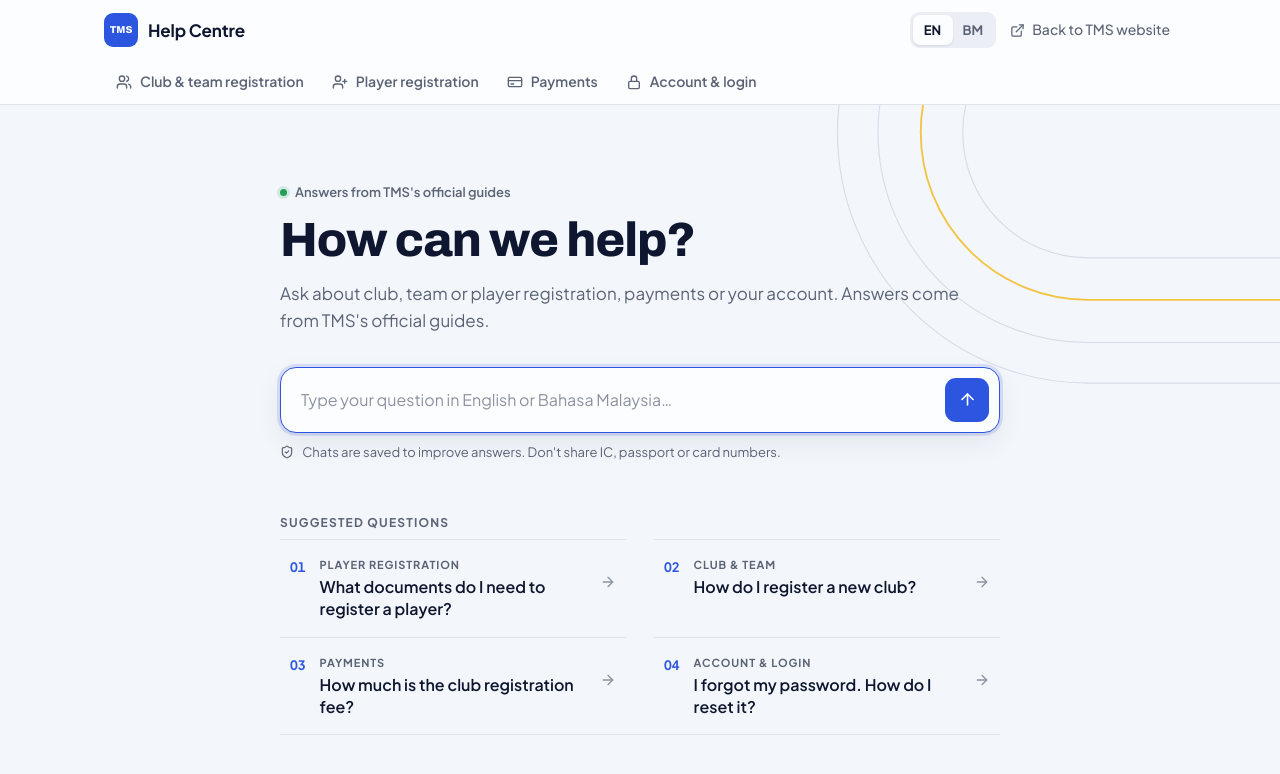
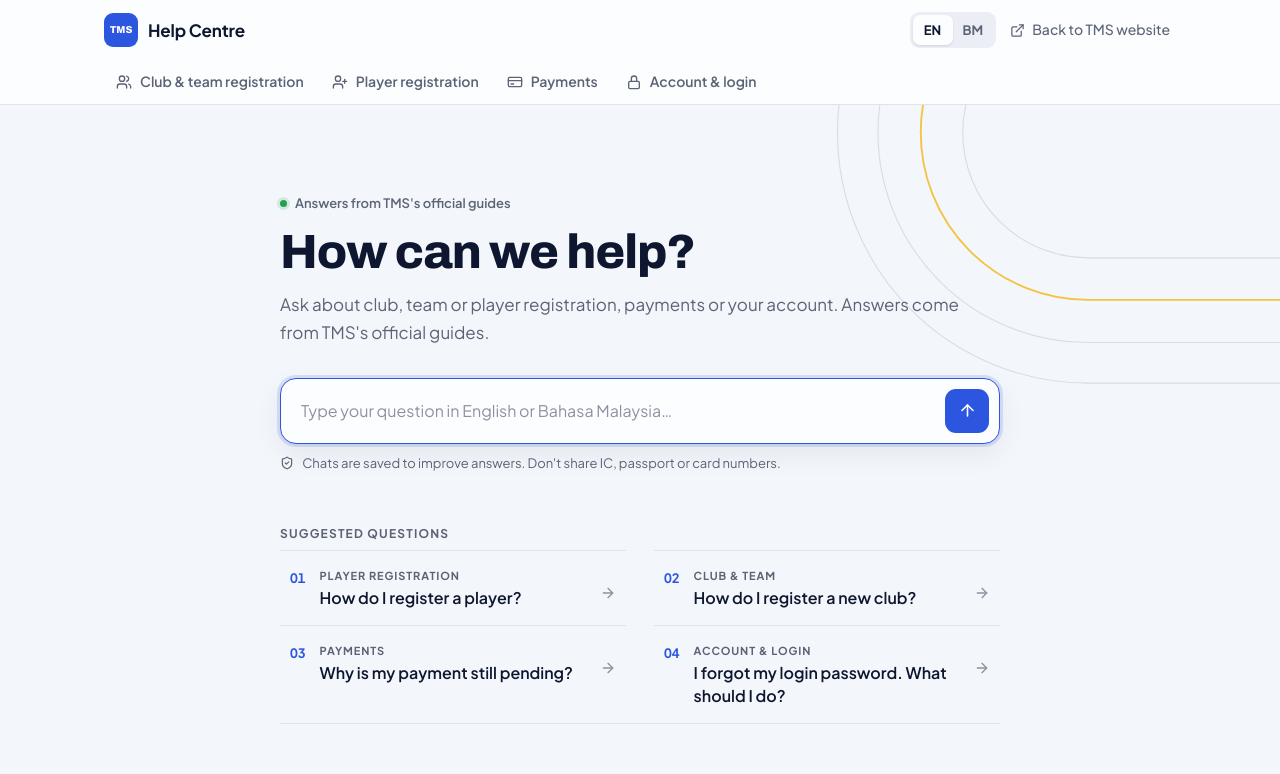
Before and after one commit to Sadvi108/TMS-AI-Assistant, a PHP site: page /v1/ in a window 1280 px wide. Shown: the top 774 px of the page. Run offline with PHP 8.4, Linux system fonts and the light colour scheme.

Commit message:
Use FAQ questions as the site's suggested questions
Two of the four starter cards ("What documents do I need to register a
player?", "How much is the club registration fee?") came from the design
mock-up and aren't in the FAQ, so the first click got "I can't answer
that". Every suggested question is now worded exactly as in the FAQ and
returns TMS's approved answer as Verified.

tools/faq-check.php --suggestions checks the wording against the CSV and
asks every suggestion (English and Bahasa Malaysia) through the site.

Co-Authored-By: Claude Opus 5.5 <noreply@anthropic.com>

```diff
--- a/src/topics.php
+++ b/src/topics.php
@@ -5,6 +5,10 @@ declare(strict_types=1);
 /*
  * Sidebar topics and their suggested questions.
  * "featured" picks the cards on the first screen: [topic id, question index].
+ *
+ * Every English question is worded exactly as in the FAQ knowledge base
+ * (tools/faq.csv), so clicking it returns TMS's approved answer as Verified.
+ * tools/faq-check.php --suggestions checks that this stays true.
  */
 return [
     'topics' => [
@@ -16,7 +20,7 @@ return [
             'questions' => [
                 ['en' => 'How do I register a new club?', 'ms' => 'Bagaimanakah cara mendaftar kelab baharu?'],
                 ['en' => 'My club is already registered. What should I do?', 'ms' => 'Kelab saya sudah berdaftar. Apa yang perlu saya lakukan?'],
-                ['en' => 'Can my club take part in more than one tournament?', 'ms' => 'Bolehkah kelab saya menyertai lebih daripada satu kejohanan?'],
+                ['en' => 'Can my club participate in multiple tournaments?', 'ms' => 'Bolehkah kelab saya menyertai beberapa kejohanan?'],
             ],
         ],
         [
@@ -25,10 +29,10 @@ return [
             'label' => ['en' => 'Player registration', 'ms' => 'Pendaftaran pemain'],
             'short' => ['en' => 'Player registration', 'ms' => 'Pendaftaran pemain'],
             'questions' => [
-                ['en' => 'What documents do I need to register a player?', 'ms' => 'Apakah dokumen yang diperlukan untuk mendaftar pemain?'],
                 ['en' => 'How do I register a player?', 'ms' => 'Bagaimanakah cara mendaftar pemain?'],
-                ['en' => 'Can a player be registered with two clubs in one season?', 'ms' => 'Bolehkah seorang pemain didaftarkan dengan dua kelab dalam satu musim?'],
                 ['en' => "Why can't I register my player?", 'ms' => 'Kenapa saya tidak dapat mendaftar pemain saya?'],
+                ['en' => 'Can one player register for multiple events?', 'ms' => 'Bolehkah seorang pemain mendaftar untuk beberapa acara?'],
+                ['en' => "Why is my player's name missing?", 'ms' => 'Kenapa nama pemain saya tiada?'],
             ],
         ],
         [
@@ -37,8 +41,9 @@ return [
             'label' => ['en' => 'Payments', 'ms' => 'Pembayaran'],
             'short' => ['en' => 'Payments', 'ms' => 'Pembayaran'],
             'questions' => [
-                ['en' => 'How much is the club registration fee?', 'ms' => 'Berapakah yuran pendaftaran kelab?'],
                 ['en' => 'Why is my payment still pending?', 'ms' => 'Kenapa pembayaran saya masih belum disahkan?'],
+                ['en' => 'How do I check my registration fee?', 'ms' => 'Bagaimanakah cara menyemak yuran pendaftaran saya?'],
+                ['en' => 'What should I do if I paid but my registration is not confirmed?', 'ms' => 'Apa yang perlu saya lakukan jika saya sudah membayar tetapi pendaftaran belum disahkan?'],
                 ['en' => 'Can I cancel my registration and get a refund?', 'ms' => 'Bolehkah saya membatalkan pendaftaran dan mendapat bayaran balik?'],
             ],
         ],
@@ -48,7 +53,7 @@ return [
             'label' => ['en' => 'Account & login', 'ms' => 'Akaun & log masuk'],
             'short' => ['en' => 'Account & login', 'ms' => 'Akaun & log masuk'],
             'questions' => [
-                ['en' => 'I forgot my password. How do I reset it?', 'ms' => 'Saya terlupa kata laluan. Bagaimanakah cara menetapkannya semula?'],
+                ['en' => 'I forgot my login password. What should I do?', 'ms' => 'Saya terlupa kata laluan log masuk. Apa yang perlu saya lakukan?'],
                 ['en' => 'Do I need an account?', 'ms' => 'Adakah saya perlukan akaun?'],
             ],
         ],
```
Also changed, not shown: tools/faq-check.php (+18 -1 lines).
